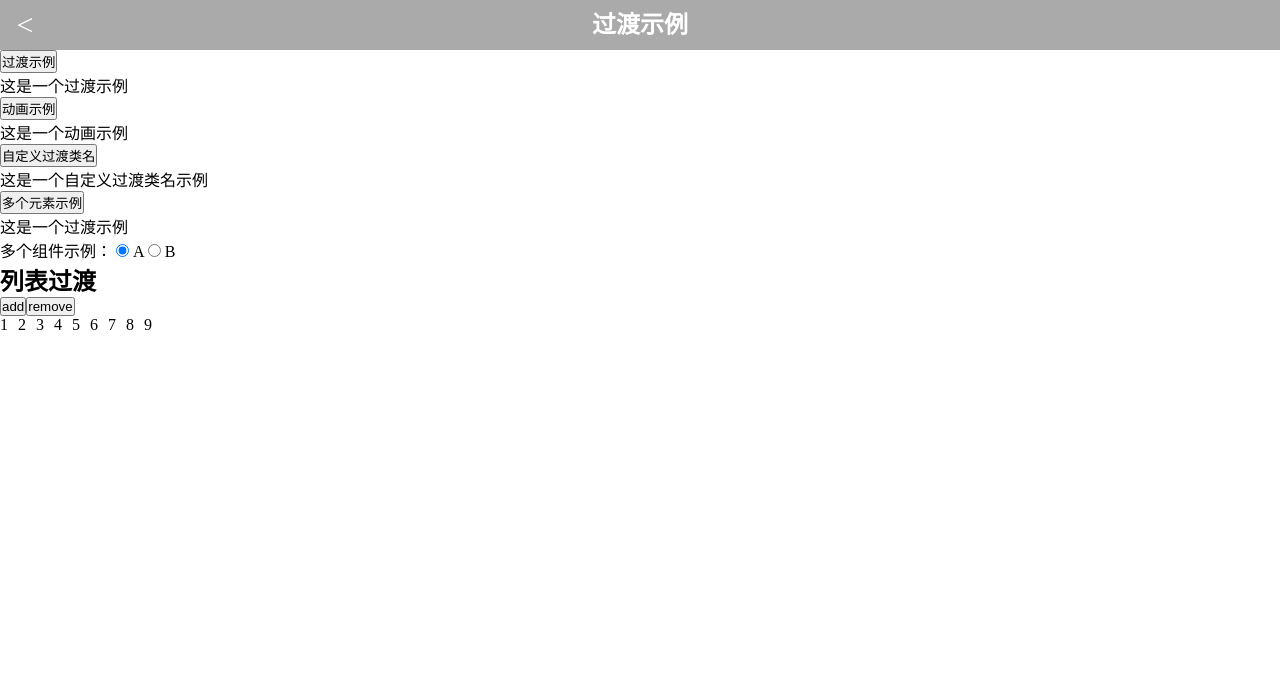
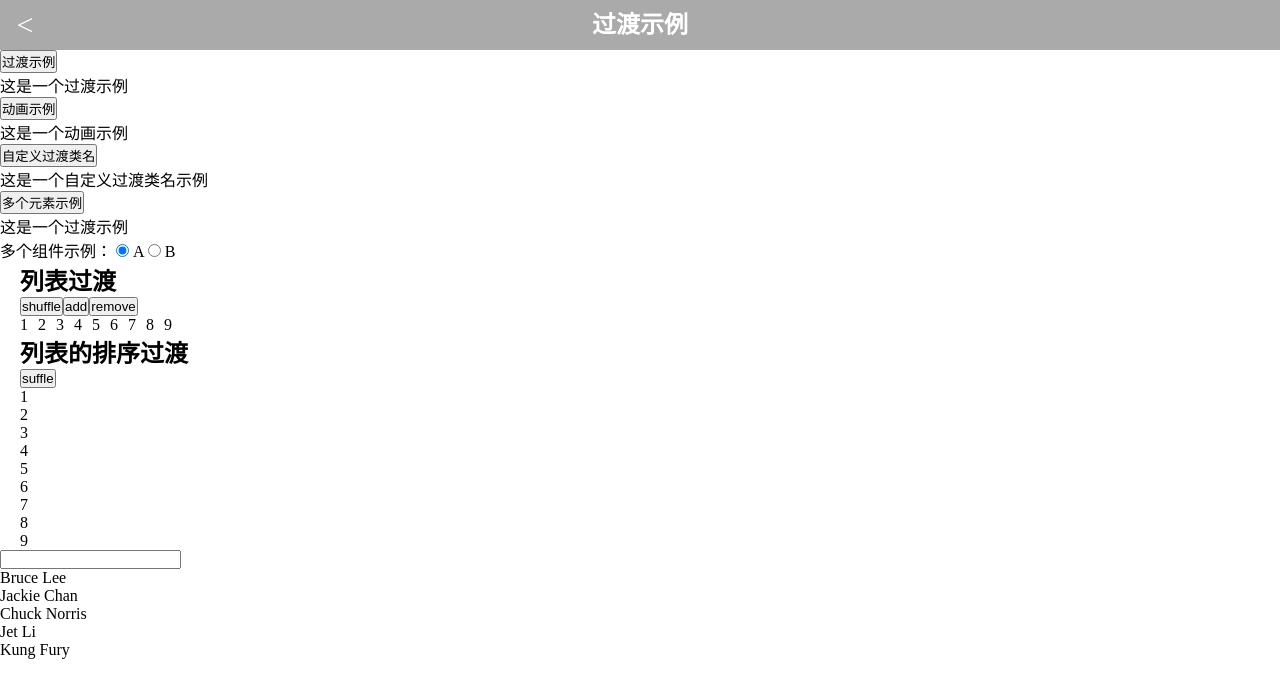
Before and after one commit to johnqin6/vue-demo, a Vue app: page /#/transition in a window 1280 px wide. Shown: the top 698 px of the page. Built offline with nearby package versions, Linux system fonts and the light colour scheme.

Commit message:
vue过渡和动画

```diff
--- a/package.json
+++ b/package.json
@@ -12,6 +12,7 @@
     "better-scroll": "^1.15.2",
     "core-js": "^2.6.5",
     "mockjs": "^1.0.1-beta3",
+    "velocity": "^0.7.2",
     "vue": "^2.6.10",
     "vue-lazyload": "^1.3.2",
     "vue-router": "^3.0.3",
--- a/src/views/transition/transition.vue
+++ b/src/views/transition/transition.vue
@@ -31,6 +31,7 @@
     </transition>
     <div class="list">
       <h2>列表过渡</h2>
+      <button @click="suffle">shuffle</button>
       <button @click="add">add</button>
       <button @click="remove">remove</button>
       <transition-group name="list" tag="p">
@@ -39,10 +40,36 @@
         </span>
       </transition-group>
     </div>
+    <div class="list">
+      <h2>列表的排序过渡</h2>
+      <button @click="suffle">suffle</button>
+      <transition-group name="flip-list" tag="ul">
+        <li v-for="item in items" :key="item">
+          {{item}}
+        </li>
+      </transition-group>
+    </div>
+    <div class="staggered-list-demo">
+      <input v-model="query" />
+      <transition-group
+        name="staggered-fade"
+        :css="false"
+        @before-enter="beforeEnter"
+        @enter="enter"
+        @leave="leave"
+        tag="ul">
+        <li
+          v-for="(item,index) in computedList" :key="item.msg"
+          :data-index="index">
+          {{ item.msg }}
+        </li>
+      </transition-group>
+    </div>
   </div>
 </template>
 <script>
 import testA from './component/testA'
+// import Velocity from 'velocity'
 
 export default {
   data () {
@@ -53,10 +80,53 @@ export default {
       isShow2: true,
       radioVal: 'A',
       items: [1, 2, 3, 4, 5, 6, 7, 8, 9],
-      nextNum: 10
+      nextNum: 10,
+      query: '',
+      list: [
+        { msg: 'Bruce Lee' },
+        { msg: 'Jackie Chan' },
+        { msg: 'Chuck Norris' },
+        { msg: 'Jet Li' },
+        { msg: 'Kung Fury' }
+      ]
+    }
+  },
+  computed: {
+    computedList () {
+      return this.list.filter(item => {
+        return item.msg.toLowerCase().indexOf(this.query.toLowerCase()) !== -1
+      })
     }
   },
   methods: {
+    beforeEnter (el) {
+      el.style.opacity = 0
+      el.style.height = 0
+    },
+    enter (el, done) {
+      let delay = el.dataset.index * 150
+      setTimeout(() => {
+        // Velocity(
+        //   el,
+        //   { opacity: 1, height: '1.6em' },
+        //   { complete: done }
+        // )
+        el.style.opacity = 1
+        el.style.height = '1.6em'
+      }, delay)
+    },
+    leave (el, done) {
+      let delay = el.dataset.index * 150
+      setTimeout(() => {
+        // Velocity(
+        //   el,
+        //   { opacity: 0, height: 0 },
+        //   { complete: done }
+        // )
+        el.style.opacity = 0
+        el.style.height = 0
+      }, delay)
+    },
     randomIndex () {
       return Math.floor(Math.random() * this.items.length)
     },
@@ -65,6 +135,15 @@ export default {
     },
     remove () {
       this.items.splice(this.randomIndex(), 1)
+    },
+    suffle () {
+      this.items = this.suffleArr(this.items)
+    },
+    // 打乱数组顺序
+    suffleArr (arr) {
+      let _arr = [...arr]
+      _arr.sort(() => Math.random() - 0.5)
+      return _arr
     }
   },
   components: {
@@ -142,16 +221,25 @@ export default {
   }
 }
 
+.list {
+  margin-left: 20px;
+}
 .list-item {
   display: inline-block;
   margin-right: 10px;
+  transition: all 1s;
 }
-.list-enter-active, .list-leave-active {
-  transition: all 1s;
+.list-leave-active {
+  // transition: all 1s;
+  position: absolute;
 }
 .list-enter, .list-leave-to
 /* .list-leave-active for below version 2.1.8 */ {
   opacity: 0;
   transform: translateY(30px);
 }
+
+.flip-list-move {
+  transition: all 1s;
+}
 </style>
```
Also changed, not shown: 1 other file (tests, documents, lock files or other folders).
